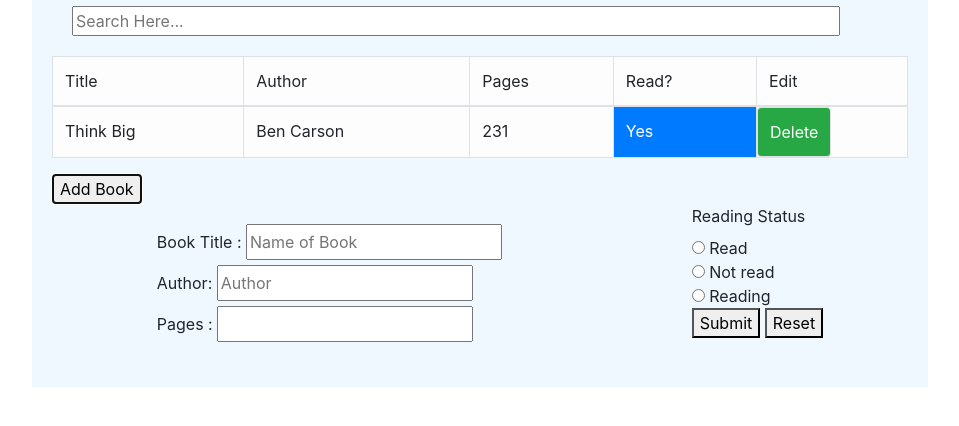
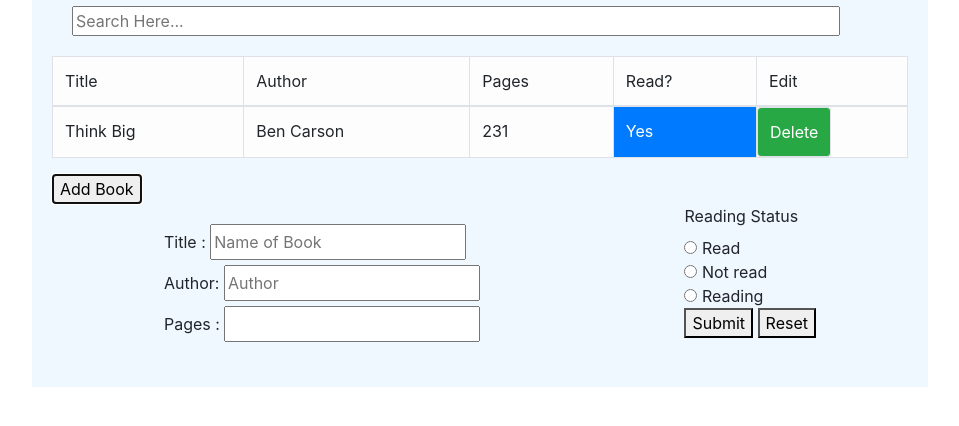
Before and after one commit to mySuulola/odin-library, a plain HTML site: page index.html in a window 1280 px wide. Both pictures are taken after a click on the button "Add Book". Shown: the part 90-516 px from the top of the page, without its empty margins (160-1119 px from the left). Drawn offline with Linux system fonts and the light colour scheme.

Commit message:
mini correc

```diff
--- a/index.html
+++ b/index.html
@@ -41,7 +41,7 @@
         <form action="#" id='addForm' class='dis'>
     <div id='form2'>
         <div id='writeInfo'>
-            <label>Book Title :</label>
+            <label>Title  :</label>
             <input id='title' type="text" placeholder="Name of Book" name="bookname"  >
             <br/>
             <label>Author:</label>
```
